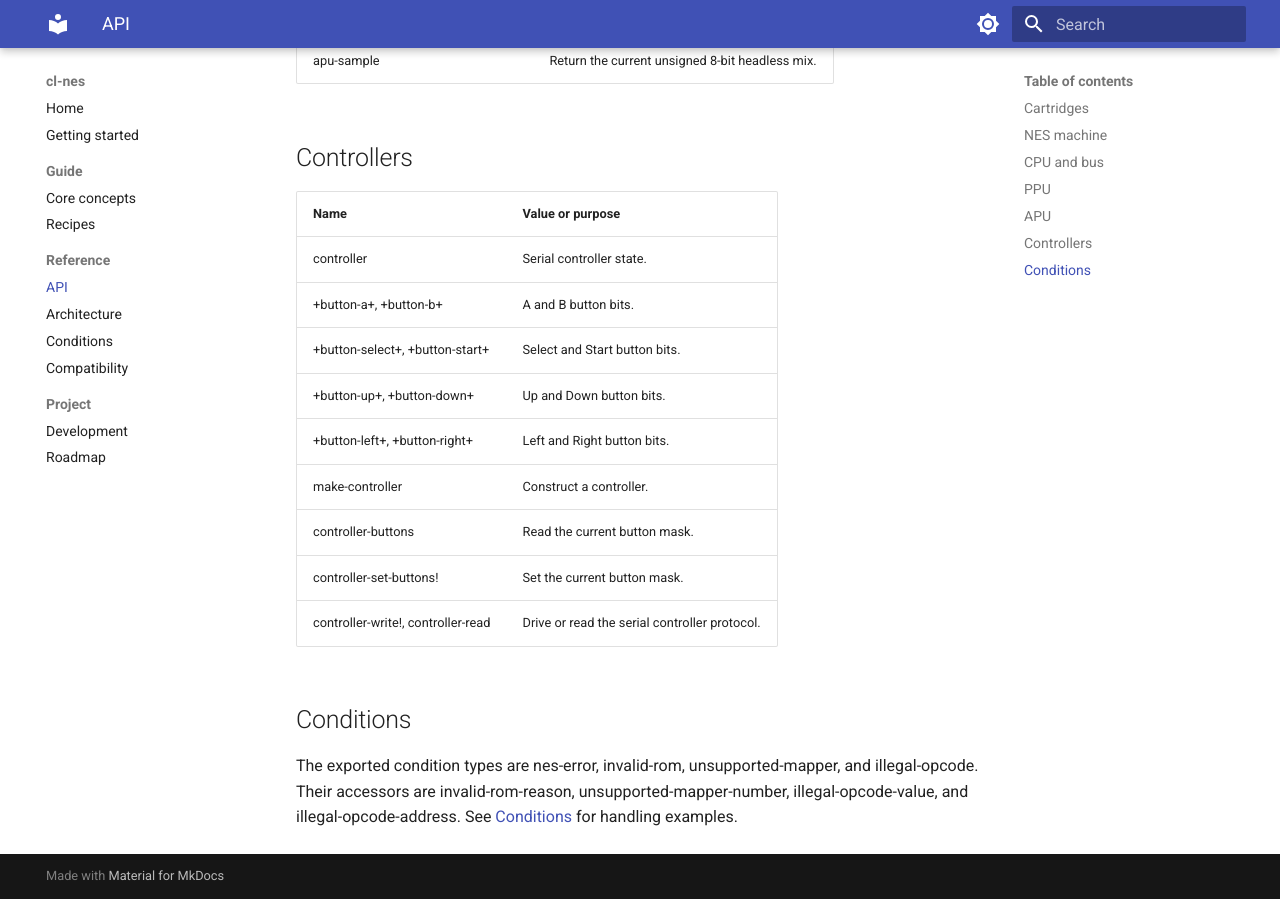
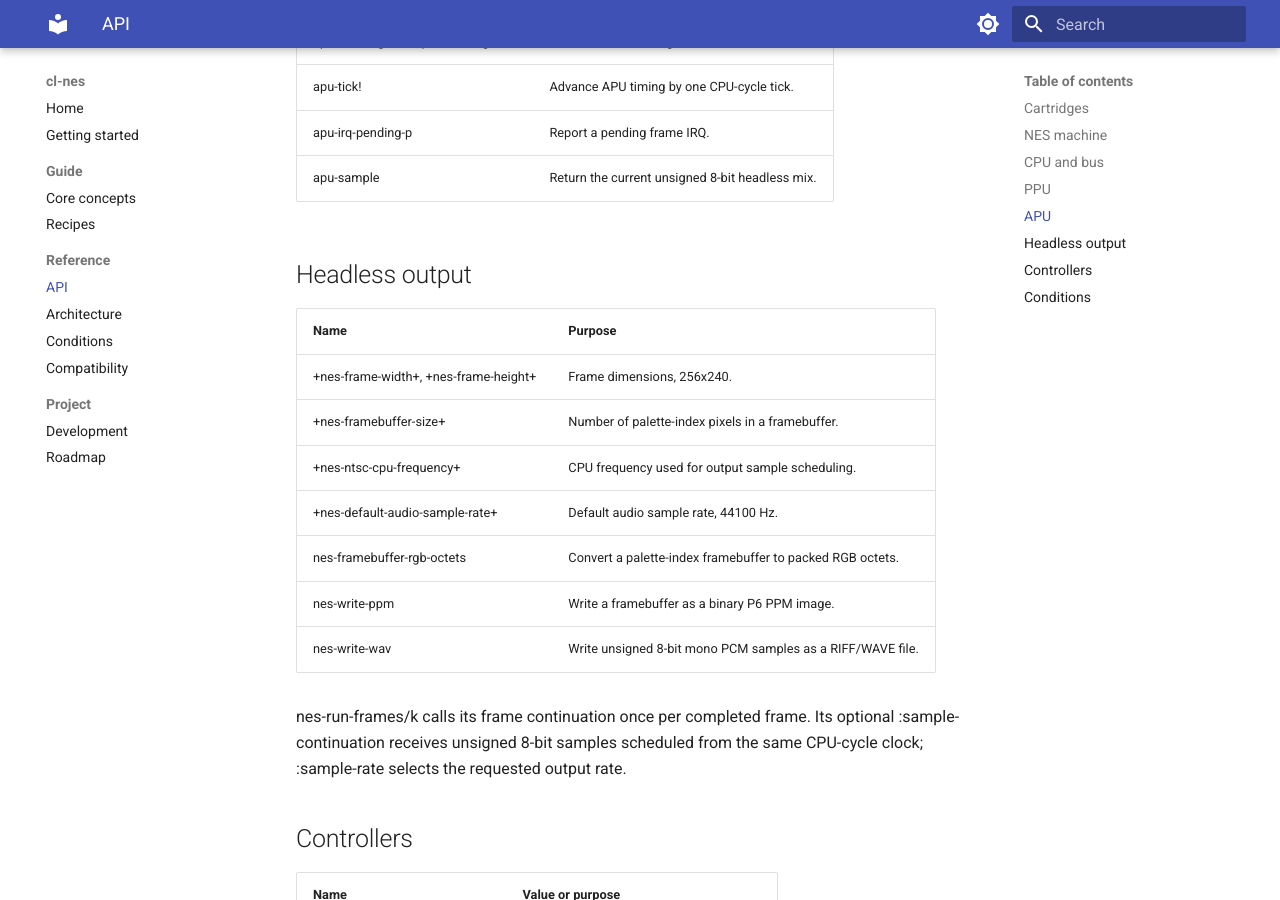
Before and after one commit to nerima-lisp/cl-nes, an MkDocs documentation site: the page built from docs/src/reference/api.md, in a window 1280 px wide and 900 px high, scrolled down 3727 px. Built offline with MkDocs 1.6.1 and Material for MkDocs 9.7.7, drawn with Linux system fonts in a browser that asks for light colours; some of the changed text lies outside the part shown.

Commit message:
docs: document mapper and headless output APIs

```diff
--- a/docs/src/reference/api.md
+++ b/docs/src/reference/api.md
@@ -38,10 +38,12 @@ The mapper4-variant values are :mmc3 (default), :mmc6, and :mmc3-alt.
 | nes-reset! | Reset the machine. |
 | nes-step/k | Execute one CPU instruction and call a continuation with cycle count. |
 | nes-run-frame/k | Run until a frame is ready and call a continuation with the framebuffer. |
+| nes-run-frames/k | Run a number of frames and optionally call a continuation for each audio sample. |
 
 The continuation passed to nes-step/k receives the final CPU-cycle count after
 DMA and interrupt clocks. The continuation passed to nes-run-frame/k receives
-the PPU framebuffer.
+the PPU framebuffer. The optional :cycle-hook keyword on these functions is
+called once after each elapsed CPU cycle, including DMA and interrupt clocks.
 
 ## CPU and bus
 
@@ -95,6 +97,22 @@ corresponding DMA stall and transfer.
 | apu-irq-pending-p | Report a pending frame IRQ. |
 | apu-sample | Return the current unsigned 8-bit headless mix. |
 
+## Headless output
+
+| Name | Purpose |
+| --- | --- |
+| +nes-frame-width+, +nes-frame-height+ | Frame dimensions, 256x240. |
+| +nes-framebuffer-size+ | Number of palette-index pixels in a framebuffer. |
+| +nes-ntsc-cpu-frequency+ | CPU frequency used for output sample scheduling. |
+| +nes-default-audio-sample-rate+ | Default audio sample rate, 44100 Hz. |
+| nes-framebuffer-rgb-octets | Convert a palette-index framebuffer to packed RGB octets. |
+| nes-write-ppm | Write a framebuffer as a binary P6 PPM image. |
+| nes-write-wav | Write unsigned 8-bit mono PCM samples as a RIFF/WAVE file. |
+
+nes-run-frames/k calls its frame continuation once per completed frame. Its
+optional :sample-continuation receives unsigned 8-bit samples scheduled from
+the same CPU-cycle clock; :sample-rate selects the requested output rate.
+
 ## Controllers
 
 | Name | Value or purpose |
```
Also changed, not shown: docs/src/guide/recipes.md (+13 -0 lines), docs/src/reference/compatibility.md (+8 -1 lines), README.md.
